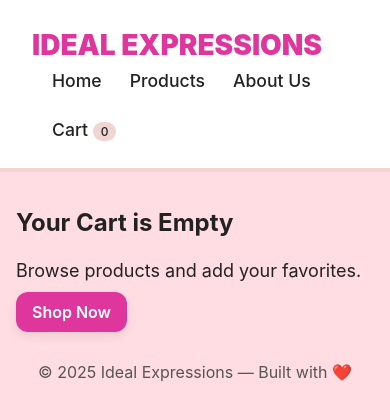
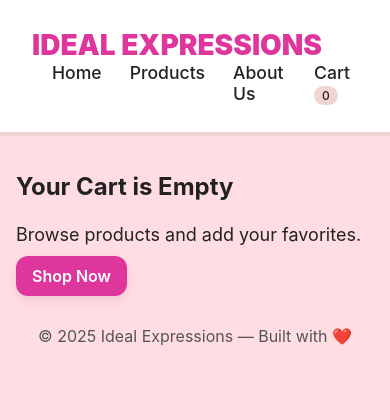
Before and after one commit to Fizza21/ideal-expressions, a React (Create React App) app: page /cart in a window 390 px wide. Shown: the top 420 px of the page. Built offline with nearby package versions, Linux system fonts and the light colour scheme.

Commit message:
Updates CSS for mobile responsiveness

```diff
--- a/src/styles.css
+++ b/src/styles.css
@@ -77,6 +77,7 @@ img {
   position: sticky;
   top: 0;
   z-index: 10;
+  flex-wrap: nowrap; /* Ensure items don't wrap */
 }
 
 .brand {
@@ -233,24 +234,30 @@ p {
 }
 
 
+/* Cart button ko baaki buttons ke saath align karne ke liye */
+.cart-button {
+  margin-top: 8px;
+  width: 100%;
+  max-width: 200px; /* Maximum width set karo */
+  align-self: flex-end; /* Align to the end */
+}
 
-/* ---------------- Mobile Navbar Horizontal ---------------- */
+
+
+/* Mobile Navbar Horizontal */
 @media (max-width: 640px) {
   .nav {
-    flex-wrap: wrap; /* allow brand + links to wrap if needed */
-    gap: 12px; /* thoda gap for wrapping */
+    flex-wrap: nowrap; /* items ek line me rahein */
+    justify-content: space-between;
   }
 
   .navlinks {
-    flex-direction: row !important; /* keep links horizontal */
-    flex-wrap: wrap; /* allow wrapping if screen is small */
-    justify-content: flex-start;
+    flex-direction: row !important; /* horizontal links */
     gap: 12px; /* space between links */
-    width: 100%; /* take full width under brand if wrapped */
   }
 
   .brand {
-    flex-basis: 100%; /* brand on top in small screens */
-    margin-bottom: 8px;
+    flex-basis: auto; /* normal brand size */
+    margin-bottom: 0;
   }
 }
```
